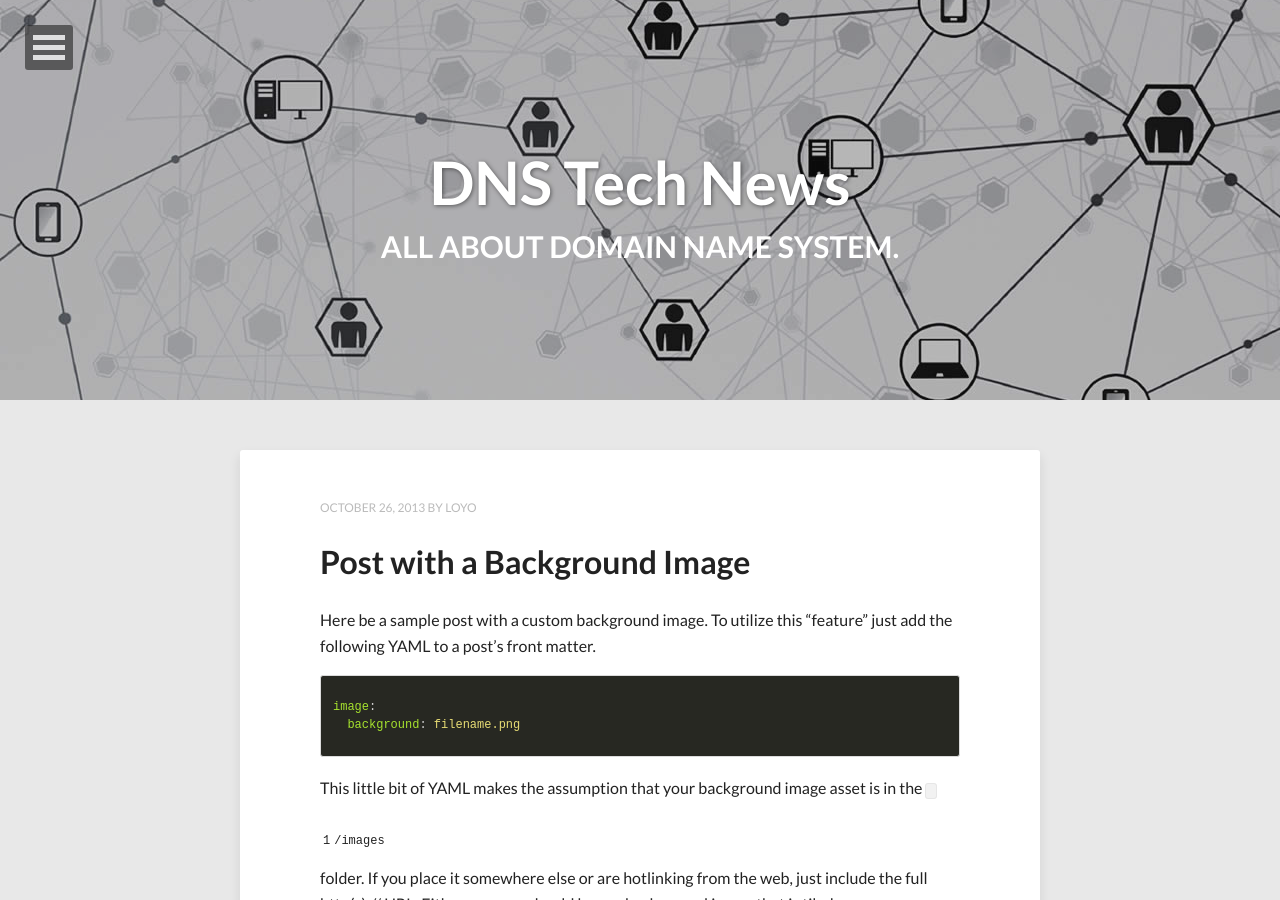
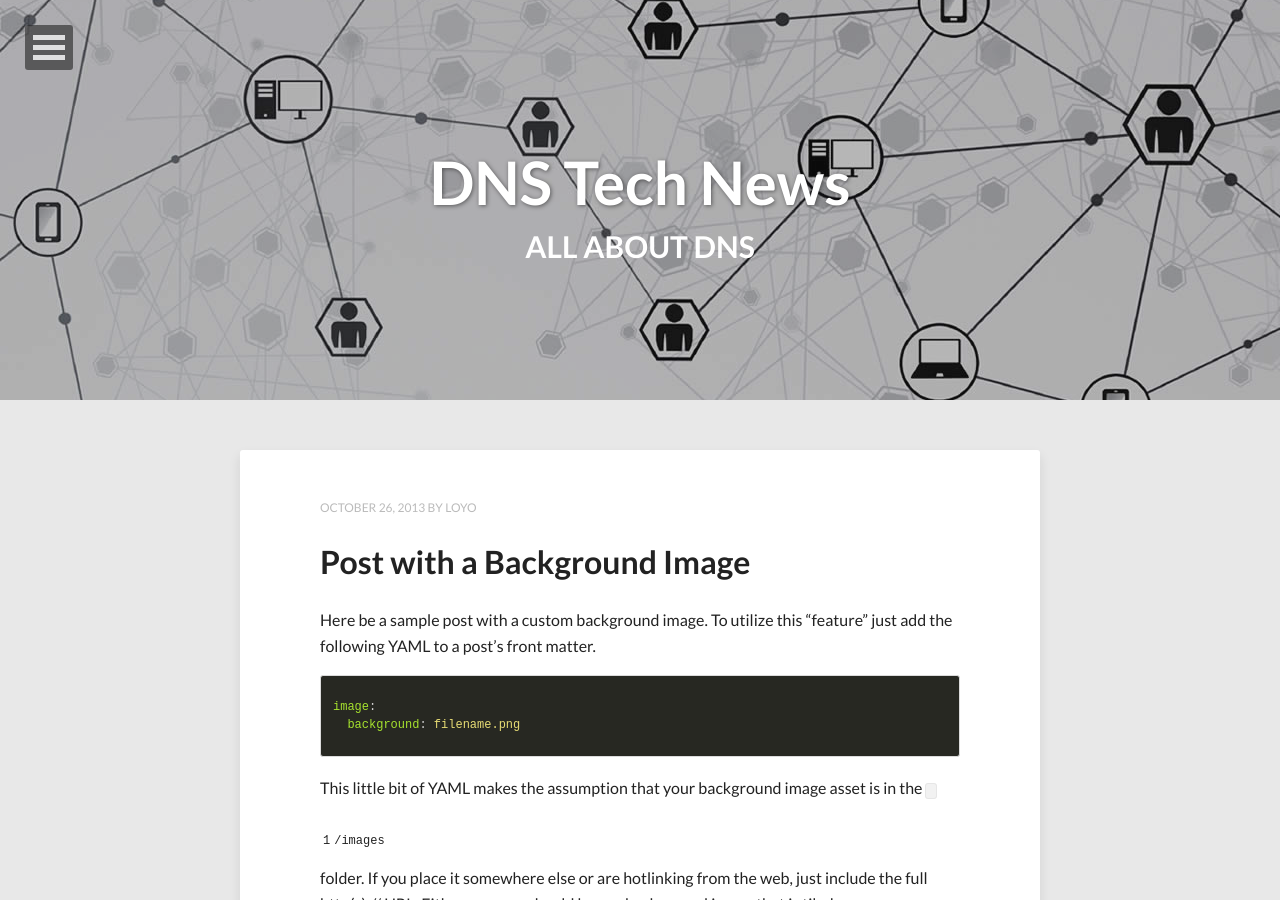
Before and after one commit to loyo-tw/loyo-tw.github.io, a Jekyll site: the page built from index.html, in a window 1280 px wide and 900 px high. Built offline with Jekyll 4.4.1, drawn with Linux system fonts in a browser that asks for light colours; nearby versions of some CDN libraries; the list of posts is cut into pages by our own code.

Commit message:
DNS Tech News

```diff
--- a/_config.yml
+++ b/_config.yml
@@ -7,7 +7,7 @@ url:              http://loyo-tw.github.io
 # Owner/author information
 owner:
   name:           loyo
-  avatar:         avatar.jpg
+  avatar:         avatar-L.jpg
   bio:            "Your bio goes here. It shouldn't be super long but a good two sentences or two should suffice."
   email:          loyo@loo.tw
   # Social networking links used in footer. Update and remove as you like.
--- a/index.html
+++ b/index.html
@@ -1,6 +1,6 @@
 ---
 layout: post-index
-title: All about Domain Name System.
+title: All about DNS
 description: "All about Domain Name System."
 tags: [Jekyll, theme, themes, responsive, blog, modern]
 image:
```
Also changed, not shown: images/avatar-L.jpg (added).
